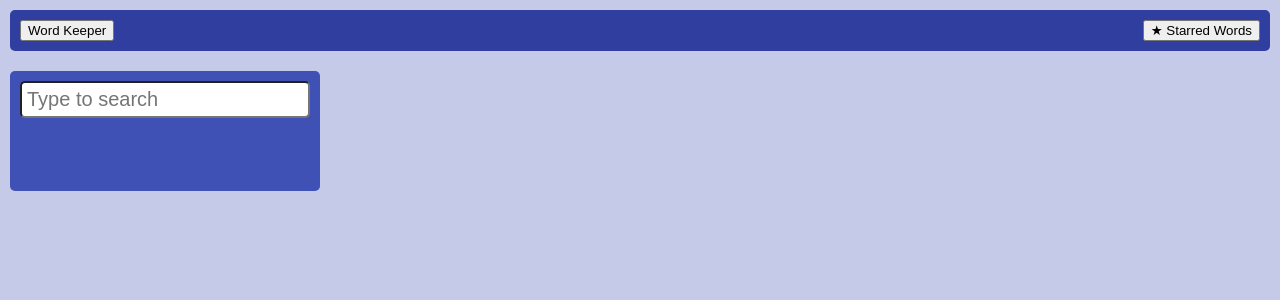
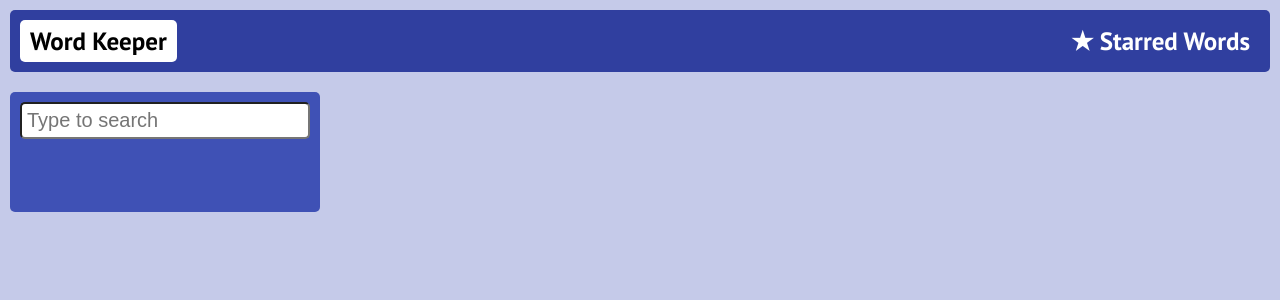
Before and after one commit to iiiokojiadbi/online-dictionary, a React (Create React App) app: page / in a window 1280 px wide. Shown: the top 300 px of the page. Built offline with nearby package versions, Linux system fonts and the light colour scheme.

Commit message:
feat: реализовать переход по ссылке

```diff
--- a/src/components/Header/Header.js
+++ b/src/components/Header/Header.js
@@ -1,11 +1,25 @@
 import React from 'react';
+import { NavLink } from 'react-router-dom';
 import classes from './Header.module.css';
 
 const Header = () => {
   return (
     <header className={classes.header}>
-      <button type="button">Word Keeper</button>
-      <button type="button">&#9733; Starred Words</button>
+      <NavLink
+        activeClassName={classes.active}
+        className={classes.link}
+        exact
+        to="/"
+      >
+        Word Keeper
+      </NavLink>
+      <NavLink
+        activeClassName={classes.active}
+        className={classes.link}
+        to="/starred"
+      >
+        &#9733; Starred Words
+      </NavLink>
     </header>
   );
 };
```
